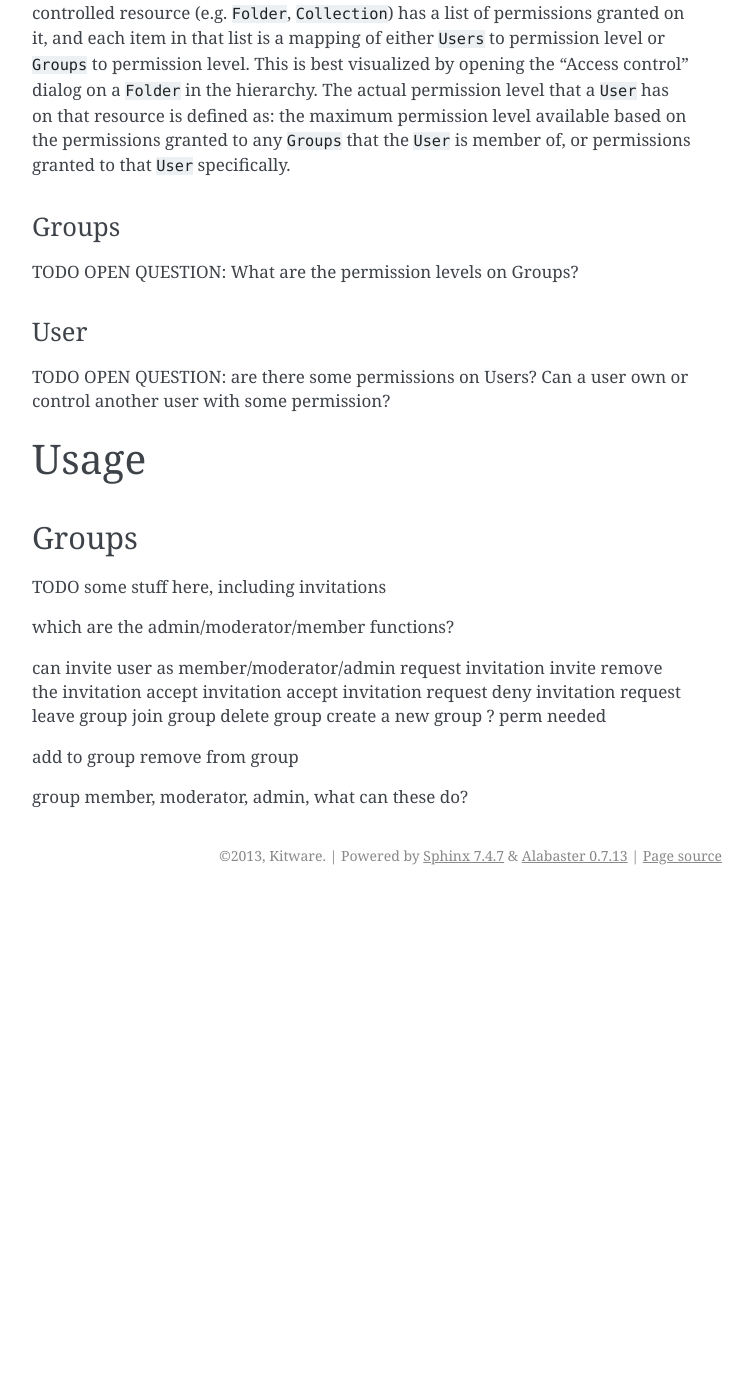
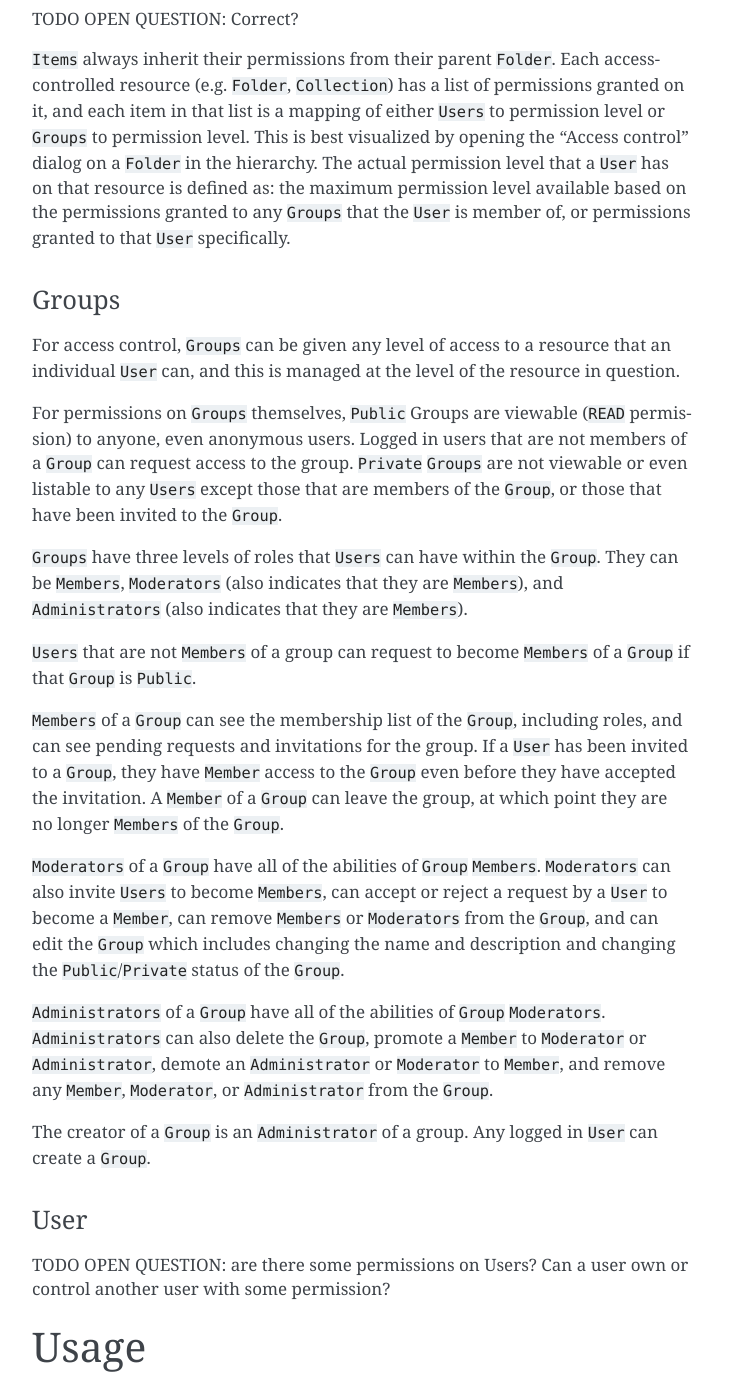
Before and after one commit to girder/girder, a Sphinx documentation site: the page built from docs/user-guide.rst, in a window 1280 px wide and 1400 px high, scrolled down 3233 px. Shown: the whole window, without its empty margins (388-1141 px from the left). Built offline with Sphinx 7.4.7, drawn with Linux system fonts in a browser that asks for light colours; before the commit the page ends 4128 px from its top, so only the background shows below that; some of the changed text lies outside the part shown.

Commit message:
add details of group permissions

```diff
--- a/docs/user-guide.rst
+++ b/docs/user-guide.rst
@@ -47,7 +47,8 @@ This is a common software concept, isn't it nice that we didn't change its estab
 Groups
 -----
 
-A Girder ``Group`` is a collection of Girder ``Users``, with a common set of permissions and access to data.
+``Groups`` group together ``Users``; the most common usage example would be to give access to specific resources to any any member of a ``Group``.
+
 
 
 Items
@@ -76,16 +77,20 @@ There are four levels of permission a ``User`` can have on a resource, these lev
 OPEN QUESTION: permission names
 
 1) No permission (cannot view, edit, or delete a resource)
-2) Read-only permission (can view and download resources)
-3) Edit permission (includes Read-only permission, can edit metadata about the resource) OPEN QUESTION: upload new versions
-4) Admin permission (includes Read-only and Edit permission, can delete the resource)
+2) ``READ`` permission (can view and download resources)
+3) ``WRITE`` permission (includes ``READ`` permission, can edit metadata about the resource) OPEN QUESTION: upload new versions
+4) ``ADMIN`` permission (includes ``READ`` and ``WRITE`` permission, can delete the resource)
+
+A site admin always has permission to take any action.
+
 
 Permission Model
 ^^^^^^^^^^^^^^^^^
 
 Permissions are resolved at the level of a ``User``, i.e., for any ``User``, an attempt to take a certain action will be allowed or disallowed based on the permissions for that ``User``, as a function of the resource, the operation, the permissions set on that resource for that ``User``, and the permissions set on that resource by any ``Groups`` the ``User`` is a member of.
 
-Permissions are always additive.  That is, given a ``User`` with a certain permission on a resource, that permission can not be taken away from the ``User`` by addition of other permissions to the system, but only through removing existing permissions to that ``User`` or removing that ``User`` from a ``Group``.
+Permissions are always additive.  That is, given a ``User`` with a certain permission on a resource, that permission can not be taken away from the ``User`` by addition of other permissions to the system, but only through removing existing permissions to that ``User`` or removing that ``User`` from a ``Group``.  Once again, a site admin always has permission to take any action.
+
 
 Collections
 ^^^^^^^^^^^^^^^^^
@@ -114,8 +119,22 @@ TODO OPEN QUESTION: Correct?
 Groups
 ^^^^^^^^^^^^^^^^^
 
+For access control, ``Groups`` can be given any level of access to a resource that an individual ``User`` can, and this is managed at the level of the resource in question.
 
-TODO OPEN QUESTION: What are the permission levels on Groups?
+For permissions on ``Groups`` themselves, ``Public`` Groups are viewable (``READ`` permission) to anyone, even anonymous users.  Logged in users that are not members of a ``Group`` can request access to the group.  ``Private`` ``Groups`` are not viewable or even listable to any ``Users`` except those that are members of the ``Group``, or those that have been invited to the ``Group``.
+
+``Groups`` have three levels of roles that ``Users`` can have within the ``Group``.  They can be ``Members``, ``Moderators`` (also indicates that they are ``Members``), and ``Administrators`` (also indicates that they are ``Members``).
+
+``Users`` that are not ``Members`` of a group can request to become ``Members`` of a ``Group`` if that ``Group`` is ``Public``.
+
+``Members`` of a ``Group`` can see the membership list of the ``Group``, including roles, and can see pending requests and invitations for the group.  If a ``User`` has been invited to a ``Group``, they have ``Member`` access to the ``Group`` even before they have accepted the invitation.  A ``Member`` of a ``Group`` can leave the group, at which point they are no longer ``Members`` of the ``Group``.
+
+``Moderators`` of a ``Group`` have all of the abilities of ``Group`` ``Members``.  ``Moderators`` can also invite ``Users`` to become ``Members``, can accept or reject a request by a ``User`` to become a ``Member``, can remove ``Members`` or ``Moderators`` from the ``Group``, and can edit the ``Group`` which includes changing the name and description and changing the ``Public``/``Private`` status of the ``Group``.
+
+``Administrators`` of a ``Group`` have all of the abilities of ``Group`` ``Moderators``.  ``Administrators`` can also delete the ``Group``, promote a ``Member`` to ``Moderator`` or ``Administrator``, demote an ``Administrator`` or ``Moderator`` to ``Member``, and remove any ``Member``, ``Moderator``, or ``Administrator`` from the ``Group``.
+
+The creator of a ``Group`` is an ``Administrator`` of a group.  Any logged in ``User`` can create a ``Group``.
+
 
 User
 ^^^^^^^^^^^^^^^^^
@@ -128,10 +147,8 @@ TODO OPEN QUESTION: are there some permissions on Users?  Can a user own or cont
 Usage
 ========
 
-Groups
-------
-
-TODO some stuff here, including invitations
+Group Management
+----------------
 
 
 which are the admin/moderator/member functions?
@@ -146,10 +163,18 @@ deny invitation request
 leave group
 join group
 delete group
-create a new group ? perm needed
+create a new group ? perm needed, no perm needed
+private/public
 
 
 add to group
 remove from group
 
 group member, moderator, admin, what can these do?
+
+
+
+Using Groups for Access Control
+-------------------------------
+
+walk through an example
```
